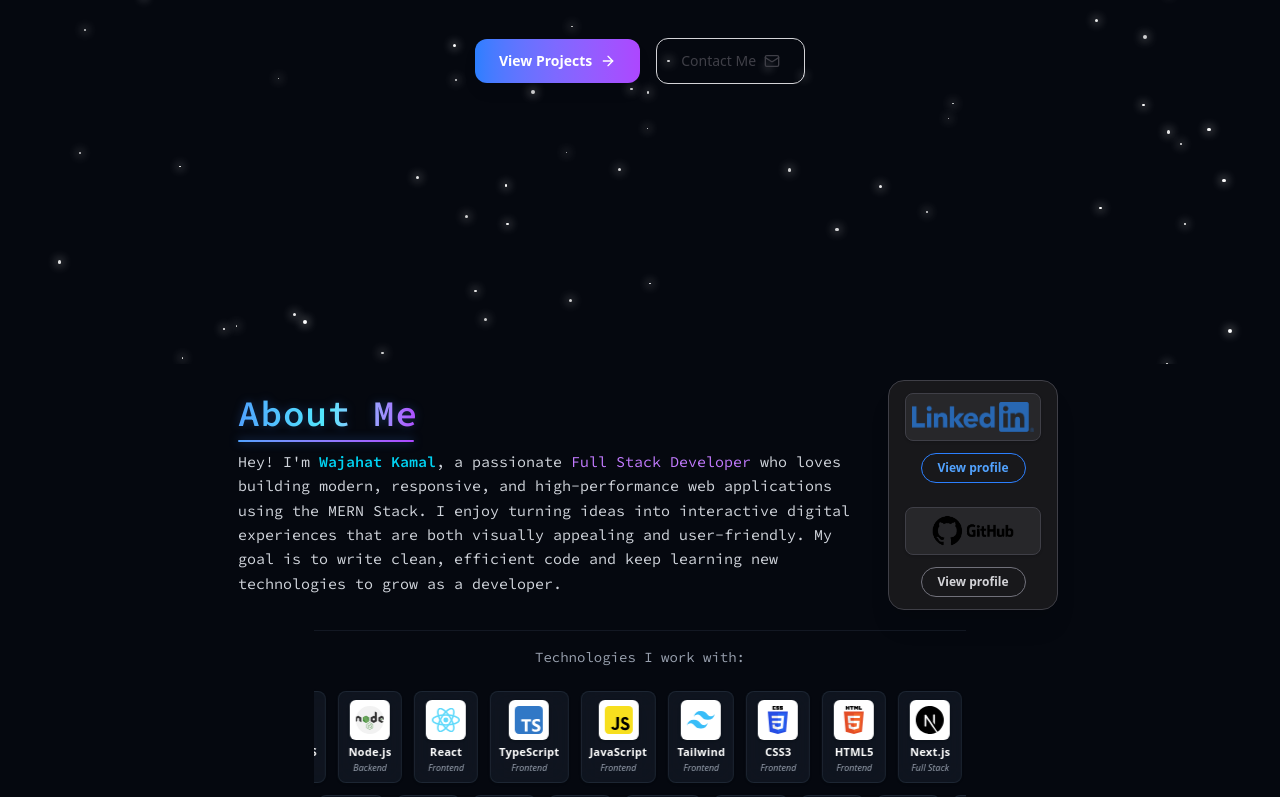
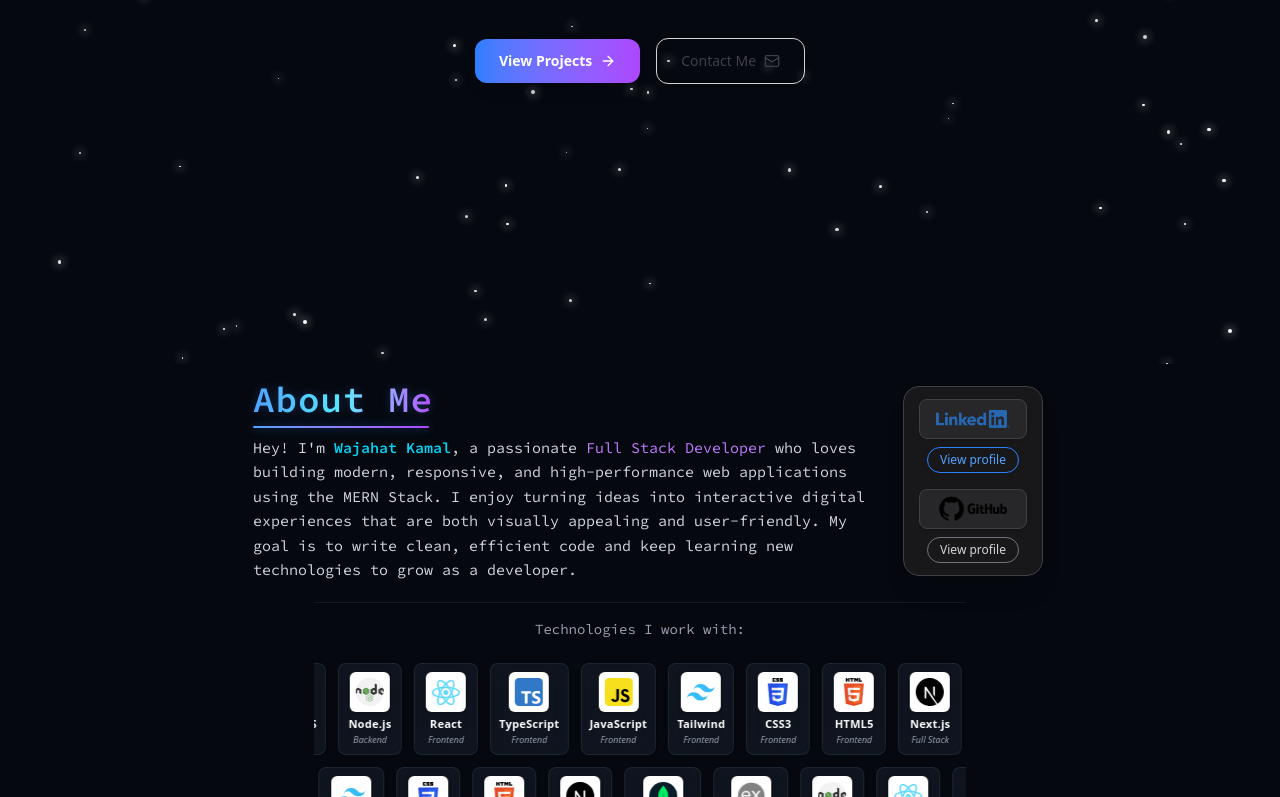
Before and after one commit to wajahat-kamal/Dev-Portfolio, a React (Vite) app: page / in a window 1280 px wide. Shown: the part 436-1233 px from the top of the page. Built offline with nearby package versions, Linux system fonts and the light colour scheme.

Commit message:
Refactor AboutSection: adjust button sizes and spacing for LinkedIn and GitHub sections to enhance visual consistency and improve user experience.

```diff
--- a/src/components/AboutSection.jsx
+++ b/src/components/AboutSection.jsx
@@ -37,16 +37,16 @@ export const AboutSection = () => {
         </div>
 
         <div
-          className="w-full sm:w-[170px] rounded-2xl
+          className="w-full sm:w-[140px] rounded-2xl
                 bg-zinc-900 backdrop-blur
                 border border-zinc-700
                 shadow-xl p-3"
         >
-          <div className="flex flex-col gap-6">
+          <div className="flex flex-col gap-4">
             {/* LinkedIn */}
-            <div className="flex flex-col items-center gap-3">
+            <div className="flex flex-col items-center gap-2">
               <div
-                className="w-[95%] h-12 rounded-lg
+                className="w-[95%] h-10 rounded-lg
                       bg-zinc-800
                       border border-zinc-700
                       shadow-sm flex items-center justify-center"
@@ -54,7 +54,7 @@ export const AboutSection = () => {
                 <img
                   src={liLogo}
                   alt="LinkedIn"
-                  className="w-[90%] h-12 object-contain"
+                  className="w-[70%] h-10 object-contain"
                 />
               </div>
 
@@ -62,7 +62,7 @@ export const AboutSection = () => {
                 href="https://www.linkedin.com/in/wajahat-kamal/"
                 target="_blank"
                 rel="noopener noreferrer"
-                className="px-4 py-1.5 text-xs font-semibold rounded-full
+                className="px-3 py-1 text-xs rounded-full
                    border border-blue-500 text-blue-400
                    hover:bg-blue-500 hover:text-white
                    transition-all duration-200"
@@ -72,9 +72,9 @@ export const AboutSection = () => {
             </div>
 
             {/* GitHub */}
-            <div className="flex flex-col items-center gap-3">
+            <div className="flex flex-col items-center gap-2">
               <div
-                className="w-[95%] h-12 rounded-lg
+                className="w-[95%] h-10 rounded-lg
                  bg-zinc-800
                  border border-zinc-700
                  shadow-sm flex items-center justify-center"
@@ -82,7 +82,7 @@ export const AboutSection = () => {
                 <img
                   src={giLogo}
                   alt="GitHub"
-                  className="w-full h-12 object-contain"
+                  className="w-full h-10 object-contain"
                 />
               </div>
 
@@ -90,7 +90,7 @@ export const AboutSection = () => {
                 href="https://github.com/wajahat-kamal"
                 target="_blank"
                 rel="noopener noreferrer"
-                className="px-4 py-1.5 text-xs font-semibold rounded-full
+                className="px-3 py-1 text-xs rounded-full
                    border border-zinc-500 text-zinc-300
                    hover:bg-zinc-700 hover:text-white
                    transition-all duration-200"
```
